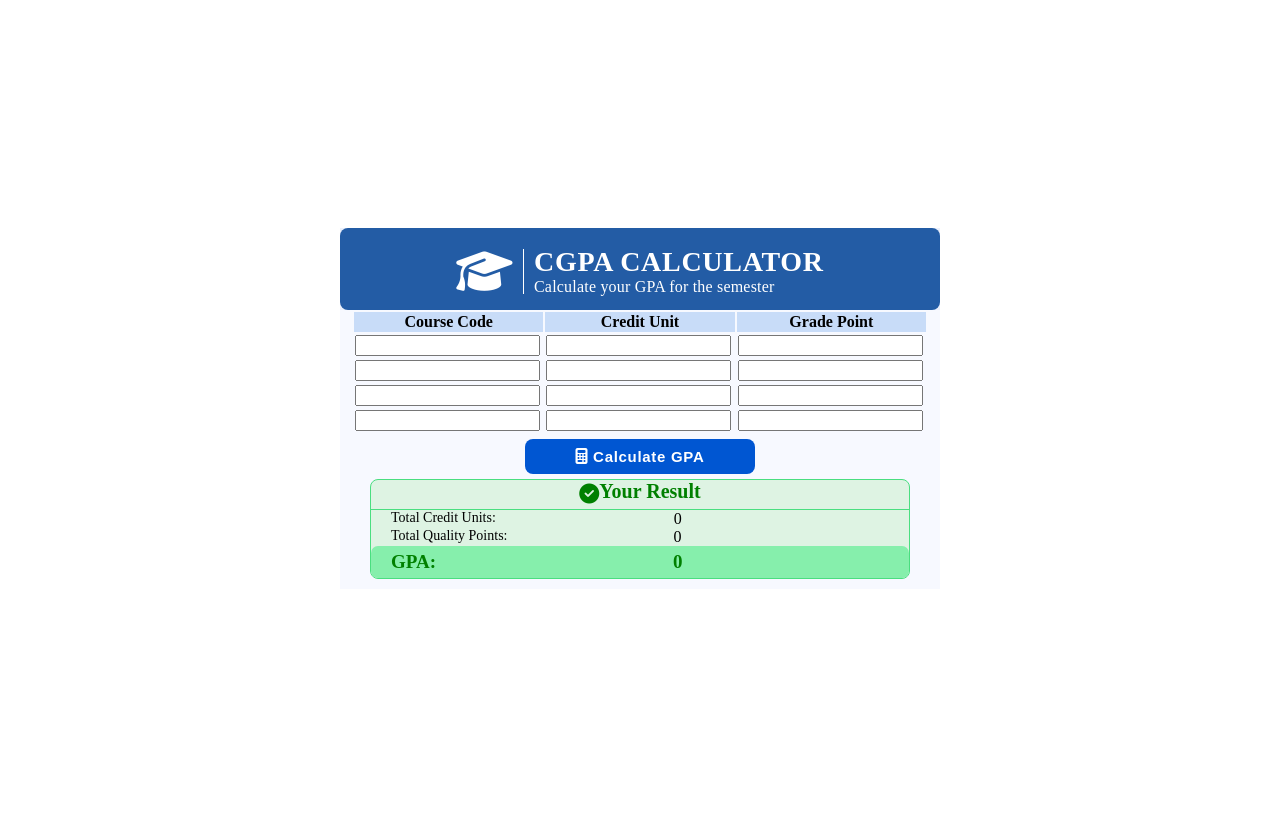
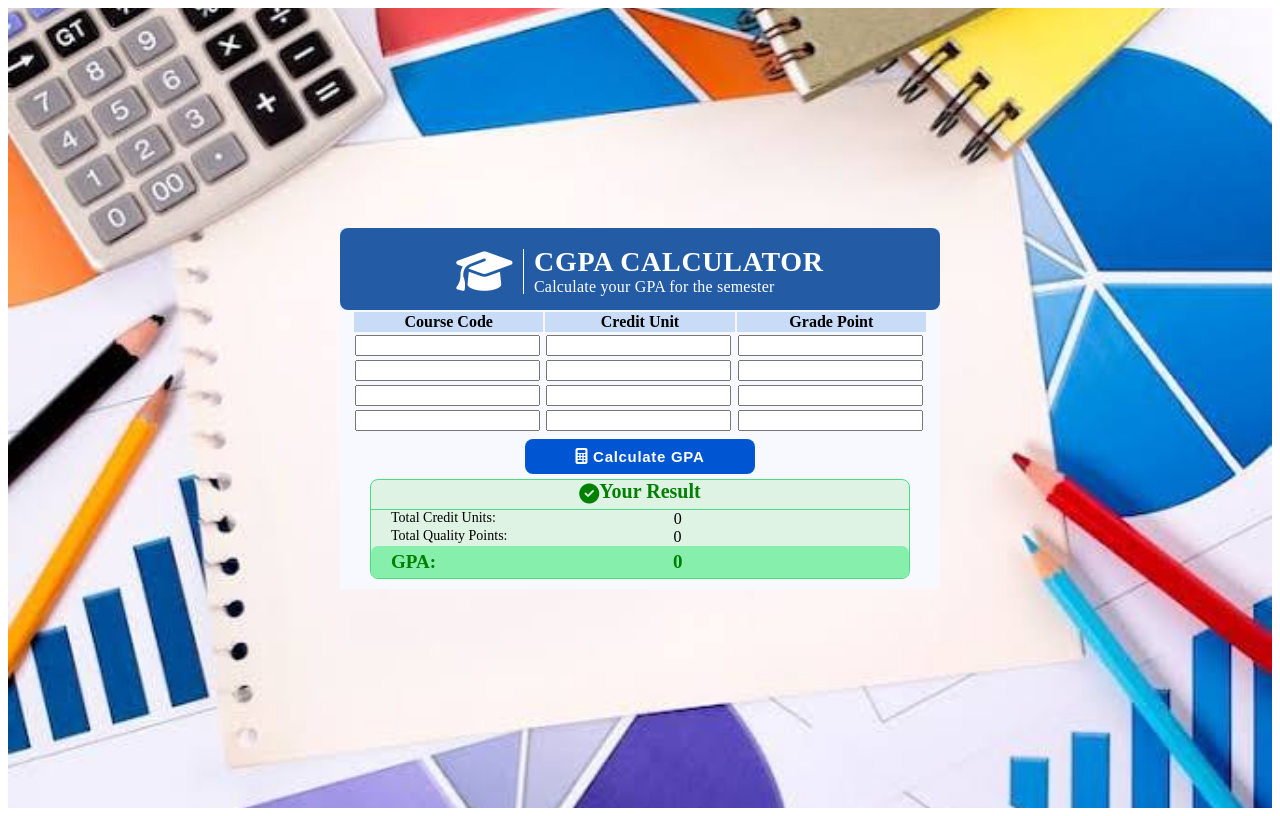
Before and after one commit to mikhail4gh/javacalculator, a plain HTML site: page cgpa.html in a window 1280 px wide. Drawn offline with Linux system fonts and the light colour scheme.

Commit message:
Update commit

```diff
--- a/cgpa.html
+++ b/cgpa.html
@@ -7,7 +7,7 @@
     <link rel="stylesheet" href="https://cdnjs.cloudflare.com/ajax/libs/font-awesome/6.5.2/css/all.min.css">
 </head>
 <body>
-    <div style="width: 100%; height: 100vh; justify-content: center; align-items: center; display: flex;">
+    <div style="width: 100%; height: 100vh; justify-content: center; align-items: center; display: flex; background-image: url(images/calculatorbg.jpg); background-size: cover; background-position: center;" >
     <div class="whole-con" style="display: flex; flex-direction: column; width: 600px; background-color: rgb(235, 240, 252);">
         <div class="head-con" style="width: 100%; background-color: rgb(35, 92, 165); display: flex; align-items: center; justify-content: center; padding-top: 5px; border-radius: 8px; gap: 10px;">
             <div>
@@ -21,6 +21,7 @@
         </div>
         <div class="body-con" style="display: flex; background-color: rgb(247, 249, 255); width: 100%; flex-direction: column; justify-content: center; align-items: center; gap: 5px;">
             <div class="info-box" style=" background-color: rgb(247, 249, 255); width: 96%;">
+                <!--data table -->
                 <table style="width: 100%;">
                     <tr>
                         <th style=" background-color: rgb(200, 220, 248);">Course Code</th>
```
Also changed, not shown: images/calculatorbg.jpg (added), images/fruitbooks-removebg-preview.png (added).
